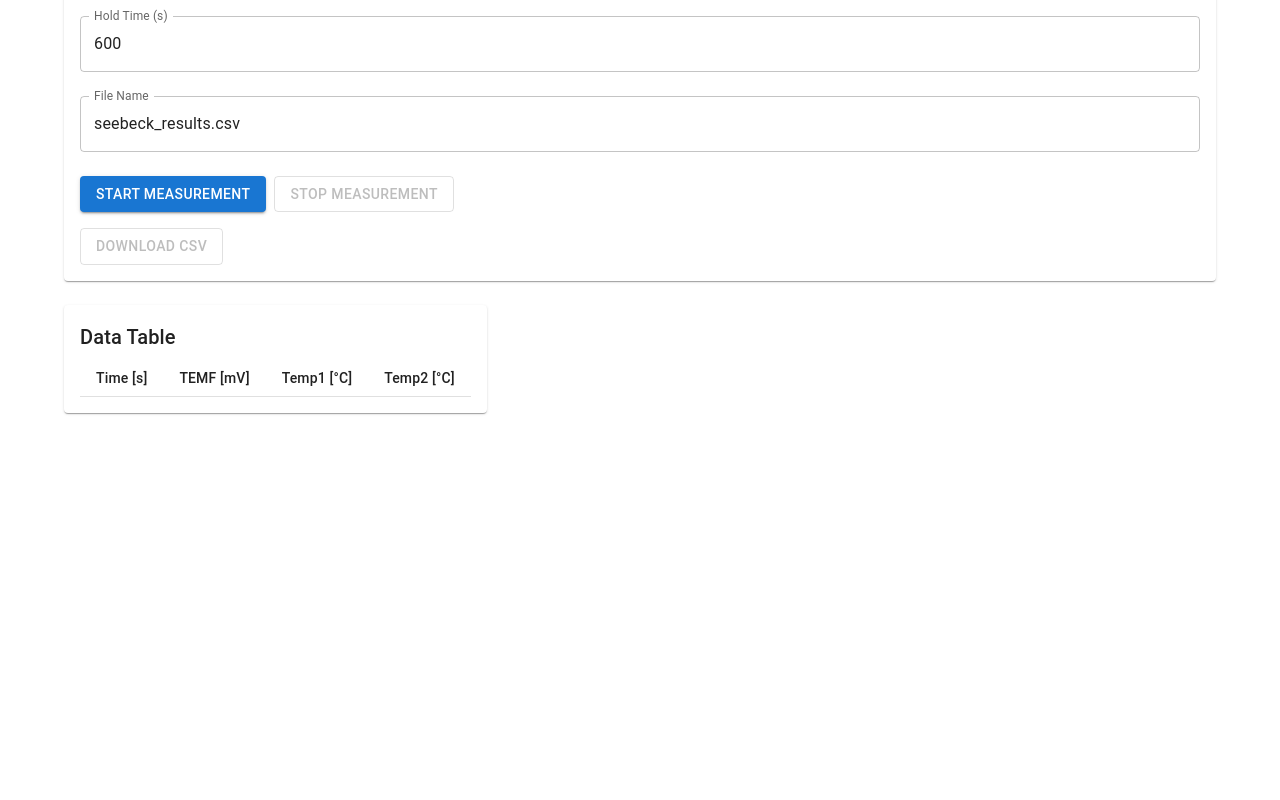
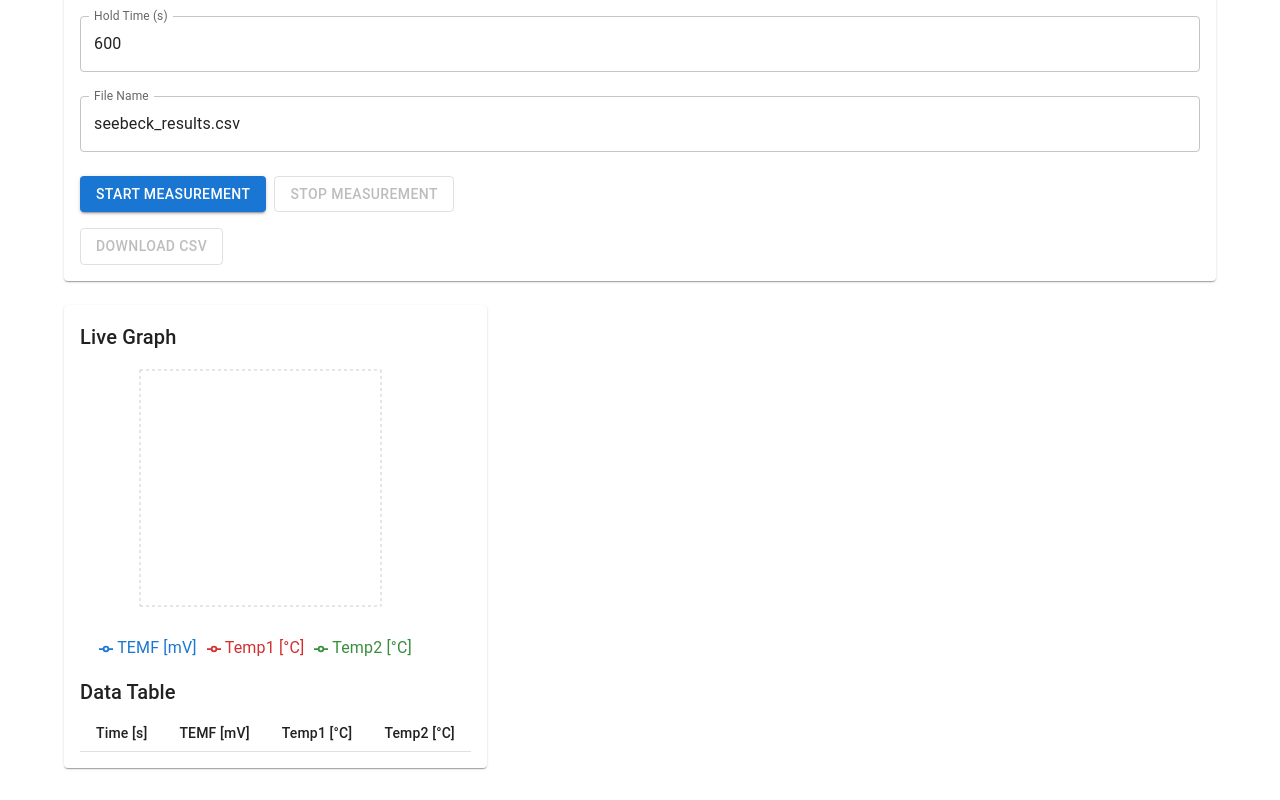
Before and after one commit to srinikhil25/V1_TE_measurements, a React (Vite) app in the folder frontend/: page / in a window 1280 px wide. Shown: the part 621-1421 px from the top of the page. Before the commit the page ends 1066 px from the top, so only its background shows below. Built offline with nearby package versions, Linux system fonts and the light colour scheme.

Commit message:
Update SeebeckMeasurementPanel.tsx

```diff
--- a/frontend/src/components/SeebeckMeasurementPanel.tsx
+++ b/frontend/src/components/SeebeckMeasurementPanel.tsx
@@ -4,6 +4,9 @@ import {
 } from '@mui/material';
 import { CSVLink } from 'react-csv';
 import axios from 'axios';
+import {
+  LineChart, Line, XAxis, YAxis, CartesianGrid, Tooltip, Legend, ResponsiveContainer
+} from 'recharts';
 
 interface DataRow {
   "Time [s]": number;
@@ -128,6 +131,24 @@ const SeebeckMeasurementPanel: React.FC = () => {
         <Grid item xs={12} md={8}>
           <Paper sx={{ p: 2 }}>
             <Typography variant="h6" gutterBottom>
+              Live Graph
+            </Typography>
+            <Box sx={{ height: 300, mb: 2 }}>
+              <ResponsiveContainer width="100%" height="100%">
+                <LineChart data={data} margin={{ top: 10, right: 30, left: 0, bottom: 0 }}>
+                  <CartesianGrid strokeDasharray="3 3" />
+                  <XAxis dataKey="Time [s]" />
+                  <YAxis yAxisId="left" label={{ value: 'TEMF [mV]', angle: -90, position: 'insideLeft' }} />
+                  <YAxis yAxisId="right" orientation="right" label={{ value: 'Temp [°C]', angle: 90, position: 'insideRight' }} />
+                  <Tooltip />
+                  <Legend />
+                  <Line yAxisId="left" type="monotone" dataKey="TEMF [mV]" stroke="#1976d2" dot={false} name="TEMF [mV]" />
+                  <Line yAxisId="right" type="monotone" dataKey="Temp1 [oC]" stroke="#d32f2f" dot={false} name="Temp1 [°C]" />
+                  <Line yAxisId="right" type="monotone" dataKey="Temp2 [oC]" stroke="#388e3c" dot={false} name="Temp2 [°C]" />
+                </LineChart>
+              </ResponsiveContainer>
+            </Box>
+            <Typography variant="h6" gutterBottom>
               Data Table
             </Typography>
             <TableContainer>
```
